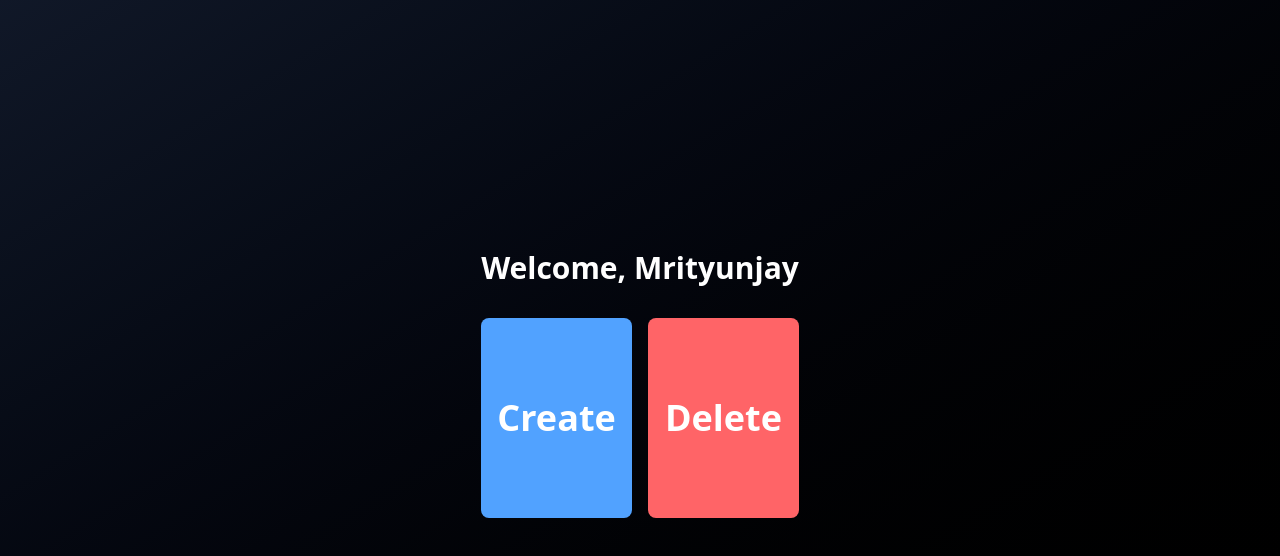
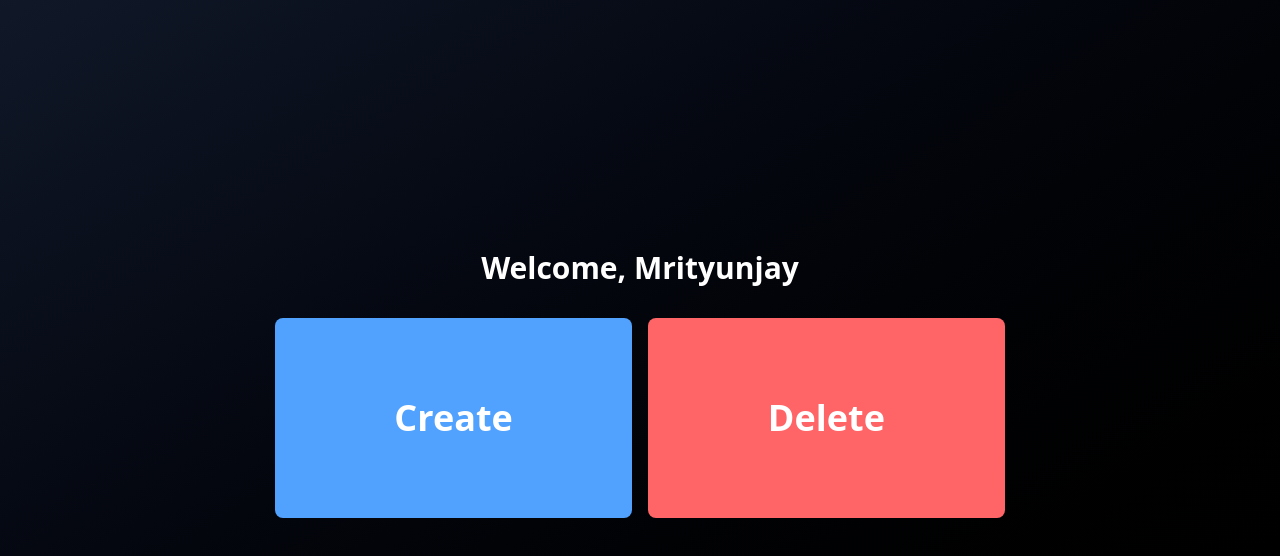
Before and after one commit to mrityunjay-jha117/portfolio, a React (Vite) app in the folder frontend/: page /real_admin in a window 1280 px wide. Shown: the top 556 px of the page. Built offline with nearby package versions, Linux system fonts and the light colour scheme.

Commit message:
final fix

```diff
--- a/frontend/src/creator_page/authorised.tsx
+++ b/frontend/src/creator_page/authorised.tsx
@@ -3,7 +3,7 @@ export default function Authorised_Creator() {
   const navigate = useNavigate();
   return (
     <div className="flex justify-center items-center h-screen p-8 bg-gradient-to-br from-gray-900 to-black text-white">
-      <div className="max-w-3xl mx-auto">
+      <div className="w-3/5 mx-auto">
         <div className="text-center mb-8">
           <h1 className="text-3xl font-bold">Welcome, Mrityunjay</h1>
         </div>
@@ -22,7 +22,6 @@ export default function Authorised_Creator() {
             Delete
           </button>
         </div>
-
       </div>
     </div>
   );
```
